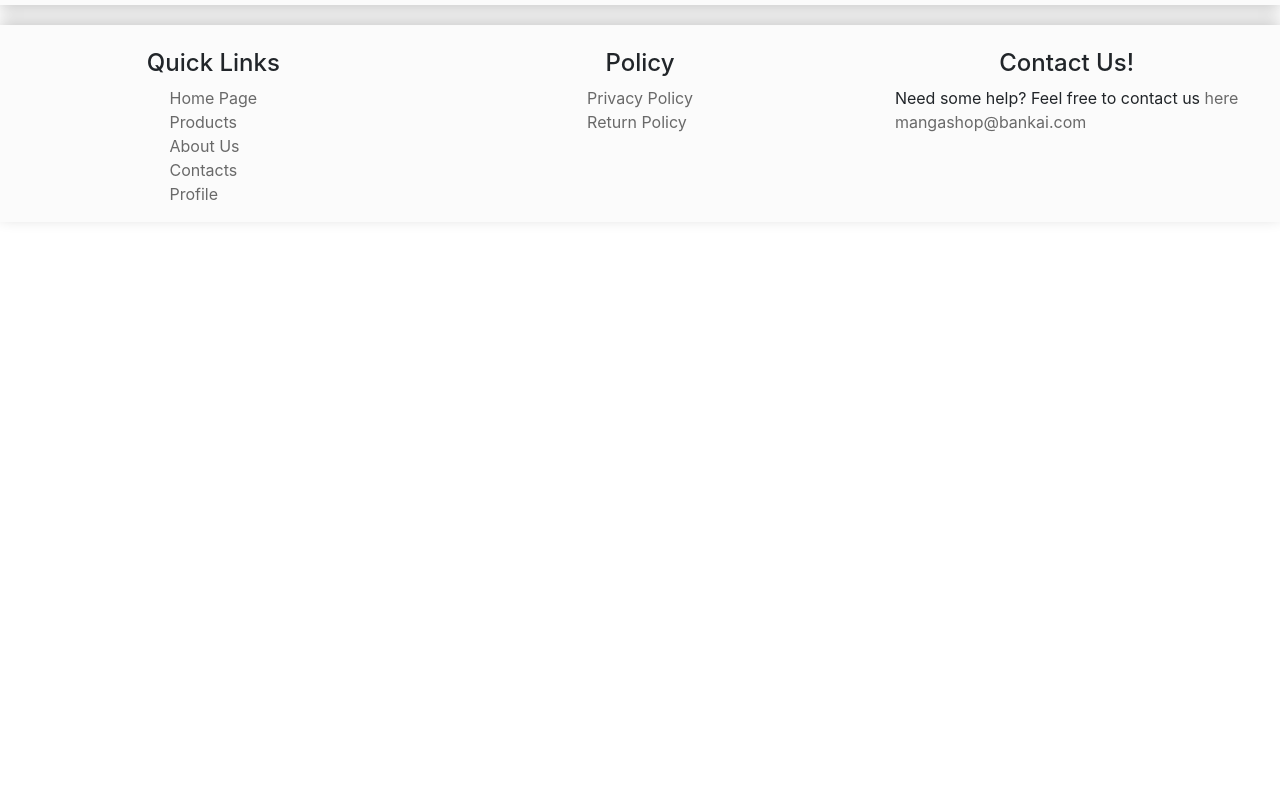
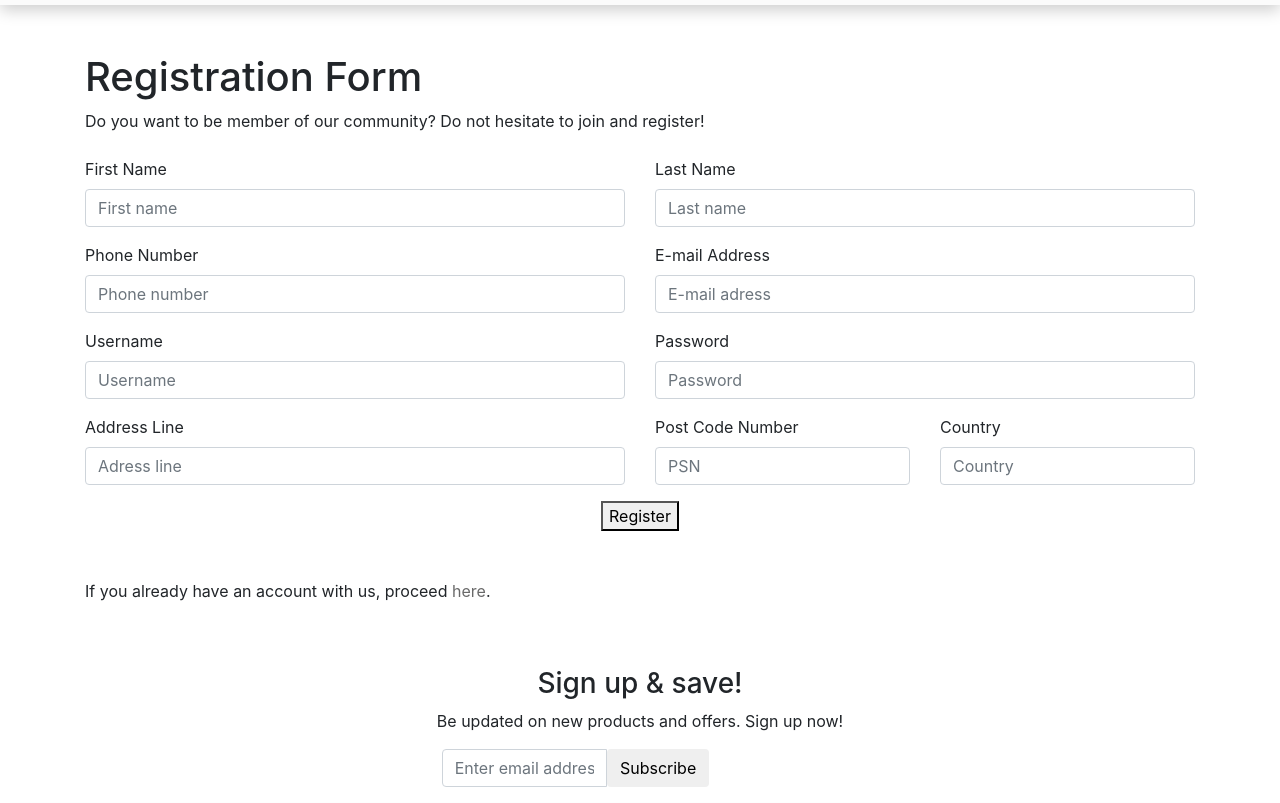
Before and after one commit to sasenkauwu/VAIIsem, a plain HTML site: page registration.html in a window 1280 px wide. Shown: the part 149-952 px from the top of the page. Before the commit the page ends 800 px from the top, so only its background shows below. Drawn offline with nearby package versions, Linux system fonts and the light colour scheme.

Commit message:
registration form

```diff
--- a/registration.html
+++ b/registration.html
@@ -14,7 +14,7 @@
         <a class="navbar-brand">
             <img src="images/logo.png" class="pageLogo" alt="MangaShop logo">
         </a>
-        <button class="navbar-toggler" type="button" data-bs-toggle="collapse" data-bs-target="#navbarNavAltMarkup" aria-controls="navbarNavAltMarkup" aria-expanded="false" aria-label="Toggle navigation">
+        <button class="navbar-toggler" type="button" data-toggle="collapse" data-target="#navbarNavAltMarkup" aria-controls="navbarNavAltMarkup" aria-expanded="false" aria-label="Toggle navigation">
             <span class="navbar-toggler-icon"></span>
         </button>
         <div class="collapse navbar-collapse" id="navbarNavAltMarkup">
@@ -28,6 +28,77 @@
         </div>
     </div>
 </nav>
+
+<!-- Register Form -->
+<div class="container mt-5 mb-5">
+    <h1 class="fw-bolder">Registration Form</h1>
+    <p>Do you want to be member of our community? Do not hesitate to join and register!</p>
+    <form>
+        <div class="row">
+            <div class="col-12 col-md-6 pt-2">
+                <label for="inputFirstName" class="form-label">First Name</label>
+                <input type="text" class="form-control" id="inputFirstName" placeholder="First name">
+            </div>
+            <div class="col-12 col-md-6 pt-2">
+                <label for="inputLastName" class="form-label">Last Name</label>
+                <input type="text" class="form-control" id="inputLastName" placeholder="Last name">
+            </div>
+        </div>
+        <div class="row">
+            <div class="col-12 col-md-6 pt-3">
+                <label for="inputPhoneNumber" class="form-label">Phone Number</label>
+                <input type="text" class="form-control" id="inputPhoneNumber" placeholder="Phone number">
+            </div>
+            <div class="col-12 col-md-6 pt-3">
+                <label for="inputEmail" class="form-label">E-mail Address</label>
+                <input type="email" class="form-control" id="inputEmail" placeholder="E-mail adress">
+            </div>
+        </div>
+        <div class="row">
+            <div class="col-12 col-md-6 pt-3">
+                <label for="inputUsername" class="form-label">Username</label>
+                <input type="text" class="form-control" id="inputUsername" placeholder="Username">
+            </div>
+            <div class="col-12 col-md-6 pt-3">
+                <label for="inputPassword" class="form-label">Password</label>
+                <input type="password" class="form-control" id="inputPassword" placeholder="Password">
+            </div>
+        </div>
+        <div class="row">
+            <div class="col-12 col-md-6 pt-3">
+                <label for="inputAdress" class="form-label">Address Line</label>
+                <input type="text" class="form-control" id="inputAdress" placeholder="Adress line">
+            </div>
+            <div class="col-12 col-md-3 pt-3">
+                <label for="inputPSC" class="form-label">Post Code Number</label>
+                <input type="text" class="form-control" id="inputPSC" placeholder="PSN">
+            </div>
+            <div class="col-12 col-md-3 pt-3">
+                <label for="inputCountry" class="form-label">Country</label>
+                <input type="text" class="form-control" id="inputCountry" placeholder="Country">
+            </div>
+        </div>
+        <div class="d-flex justify-content-center">
+            <button class="mt-3">Register</button>
+        </div>
+    </form>
+    <p class="pt-5">If you already have an account with us, proceed <a href="login.html">here</a>.</p>
+</div>
+
+
+<!-- NEWSLETTER -->
+<div class="container-fluid text-center" id="newsletter">
+    <h3 class="fw-bolder pt-3">Sign up & save!</h3>
+    <p>Be updated on new products and offers. Sign up now!</p>
+    <div class="row justify-content-center">
+        <div class="col-md-6 col-lg-4">
+            <div class="input-group pb-3">
+                <input type="email" class="form-control col-xl-5" id="newsletterEmail" placeholder="Enter email address">
+                <button type="submit" class="btn">Subscribe</button>
+            </div>
+        </div>
+    </div>
+</div>
 
 <!-- FOOTER -->
 <div class="container-fluid" id="footer">
```
